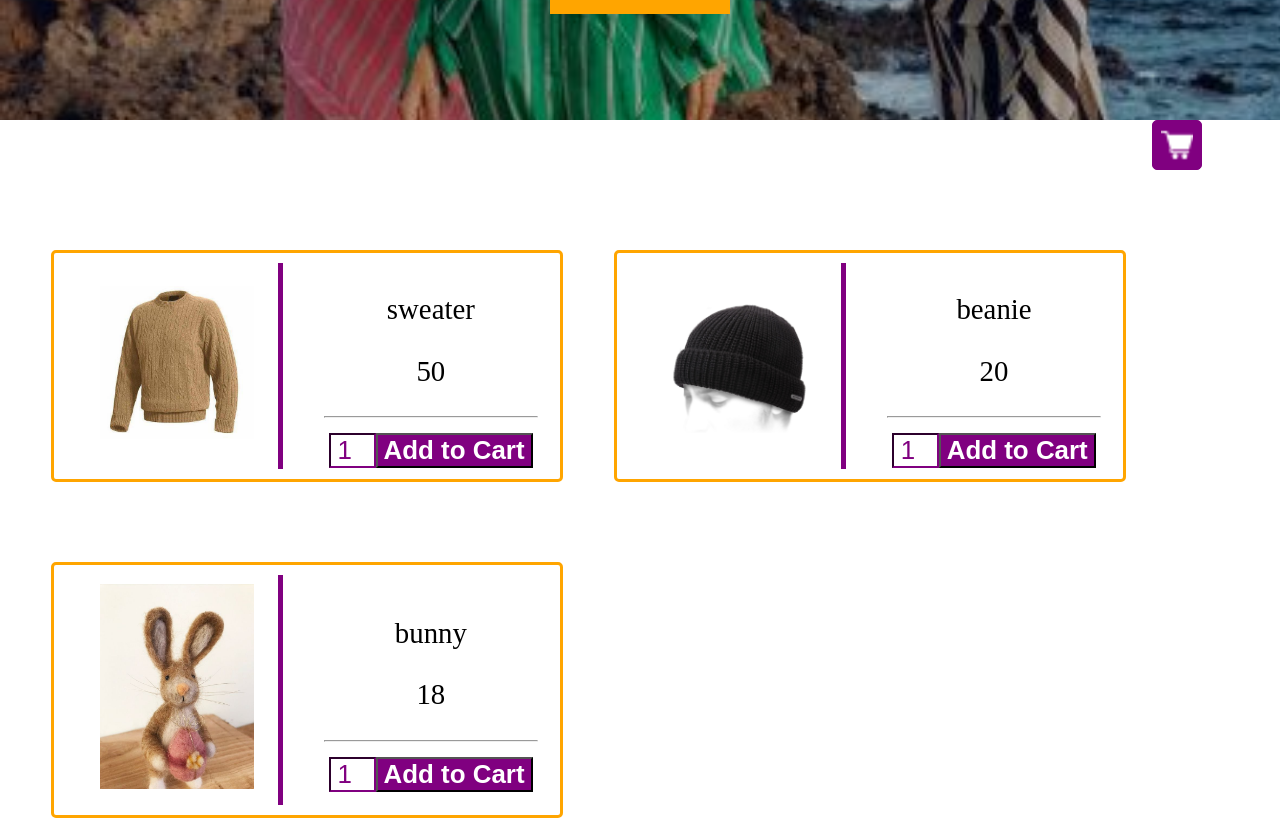
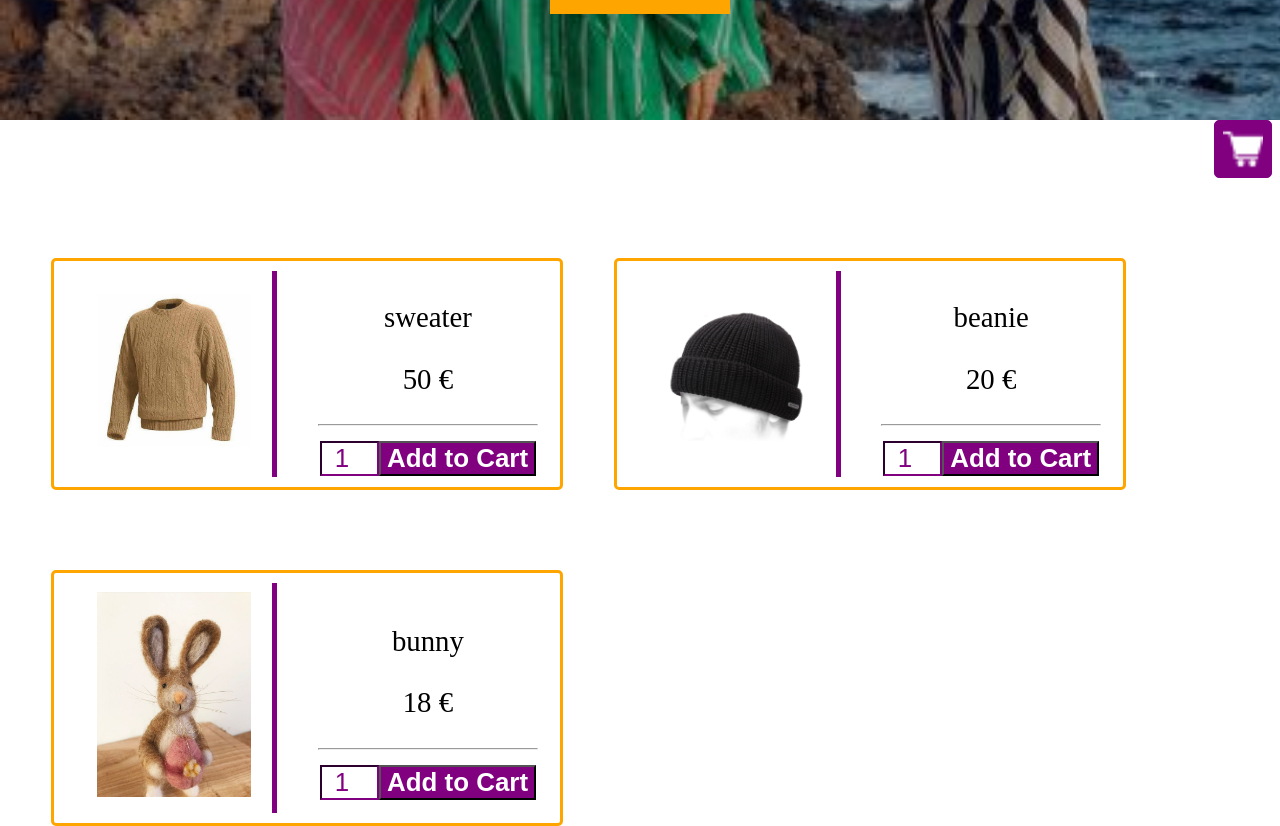
Before and after one commit to rumenmitov/nemis_night_store, an Angular app: page / in a window 1280 px wide. Shown: the part 680-1506 px from the top of the page. Built offline with nearby package versions, Linux system fonts and the light colour scheme.

Commit message:
Notifications + minor design improvements

```diff
--- a/src/app/products/products.component.css
+++ b/src/app/products/products.component.css
@@ -1,9 +1,9 @@
 a#cart-link {
   position: sticky;
-  top: 90vh;
-  left: 90vw;
-  width: 32px;
-  height: 32px;
+  top: 87vh;
+  left: 95vw;
+  width: 40px;
+  height: 40px;
   padding: 8px;
   background-color: purple;
   border: 1px solid purple;
@@ -68,7 +68,7 @@ input {
   font-size: 90%;
   border-color: purple;
   color: purple;
-  width: 3vw;
+  width: 4vw;
   text-align: center;
 }
 
--- a/src/app/products/products.component.html
+++ b/src/app/products/products.component.html
@@ -1,5 +1,5 @@
-<a *ngIf="!checkout" id="cart-link" (click)="goToCheckout()" href="#checkout">
-  <img src="../../assets/cart.png" alt="cart" width="32px" height="32px" />
+<a title='My Cart' *ngIf="!checkout" id="cart-link" (click)="goToCheckout()" href="#checkout">
+  <img src="../../assets/cart.png" alt="cart" width="40px" height="40px" />
 </a>
 <div *ngIf="!checkout" id="products-flex">
   <table *ngFor="let product of products">
@@ -12,7 +12,7 @@
       </td>
       <td id="info-cell">
         <p>{{ product.name }}</p>
-        <p>{{ product.price }}</p>
+        <p>{{ product.price }} €</p>
         <hr />
         <input
           #quantity
@@ -35,7 +35,7 @@
   <div id="checkout" *ngIf="checkout">
     <h3>Checkout</h3>
     <p *ngFor="let item of Cart">
-      {{ item.name }} <i>({{ item.quantity }})</i> --- {{ item.cost }}
+      {{ item.name }} <i>({{ item.quantity }})</i> --- {{ item.cost }} €
       <img
 	class='remove'
         src="../../assets/remove.png"
@@ -45,7 +45,7 @@
       />
     </p>
     <hr />
-    <p><b>Total = {{ total }}</b></p>
+    <p><b>Total = {{ total }} €</b></p>
     <div id="buttons">
       <button id="checkoutBtn" (click)="completeCheckout()">Checkout</button>
       <button class="otherBtn" (click)="clearCart()">Clear Cart</button>
--- a/src/app/products/products.component.ts
+++ b/src/app/products/products.component.ts
@@ -28,7 +28,6 @@ export class ProductsComponent {
         if (item.id === id) {
           item.quantity += quantity;
           item.cost += quantity * price;
-          this.total += quantity * price;
           localStorage.setItem('cart', JSON.stringify(cart));
           itemExists = true;
         }
@@ -55,11 +54,17 @@ export class ProductsComponent {
       ];
       localStorage.setItem('cart', JSON.stringify(cart));
     }
+    this.notify(
+      'Added to Cart!',
+      name + ' (' + quantity + ') --- ' + price * quantity + ' €',
+      '../../assets/tick.png',
+      2000
+    );
   }
 
-  removeItem(name : string, id : string, price : number, cost : number) : void {
+  removeItem(name: string, id: string, price: number, cost: number): void {
     if (this.Cart) {
-      this.Cart.forEach((item : any, index : number)=>{
+      this.Cart.forEach((item: any, index: number) => {
         if (item.id === id) {
           item.quantity--;
           item.cost -= price;
@@ -68,6 +73,12 @@ export class ProductsComponent {
             this.Cart.splice(index, 1);
           }
           localStorage.setItem('cart', JSON.stringify(this.Cart));
+          this.notify(
+            'Item Removed!',
+            `${name} --- ${price} €`,
+            '../../assets/trash-bin.png',
+            2000
+          );
         }
       });
     }
@@ -102,10 +113,47 @@ export class ProductsComponent {
     this.Cart = null;
     this.checkout = false;
     this.total = 0;
+    this.notify(
+      'Cart Cleared!',
+      'We hope you find something else you might like! :)',
+      '../../assets/trash-bin.png',
+      2000
+    );
   }
 
   closeCart() {
     this.checkout = false;
     this.total = 0;
   }
+
+  notify(title: string, message: string, icon: string, duration: number) {
+    if (Notification.permission === 'granted') {
+      const notification = new Notification(title, {
+        body: message,
+        icon: icon
+      });
+      setTimeout(() => {
+        notification.close();
+      }, duration);
+    } else {
+      Notification.requestPermission().then((permission) => {
+        if (permission === 'granted') {
+          const welcomeNotification = new Notification(
+            "Welcome to Nemi's Night!"
+          );
+          setTimeout(() => {
+            welcomeNotification.close();
+          }, 3000);
+
+          const notification = new Notification(title, {
+            body: message,
+            icon: icon
+          });
+          setTimeout(() => {
+            notification.close();
+          }, duration);
         }
+      });
+    }
+  }
+}
```
Also changed, not shown: src/assets/tick.png (added), src/assets/trash-bin.png (added). Lines whose indentation alone changed are shown as unchanged.
